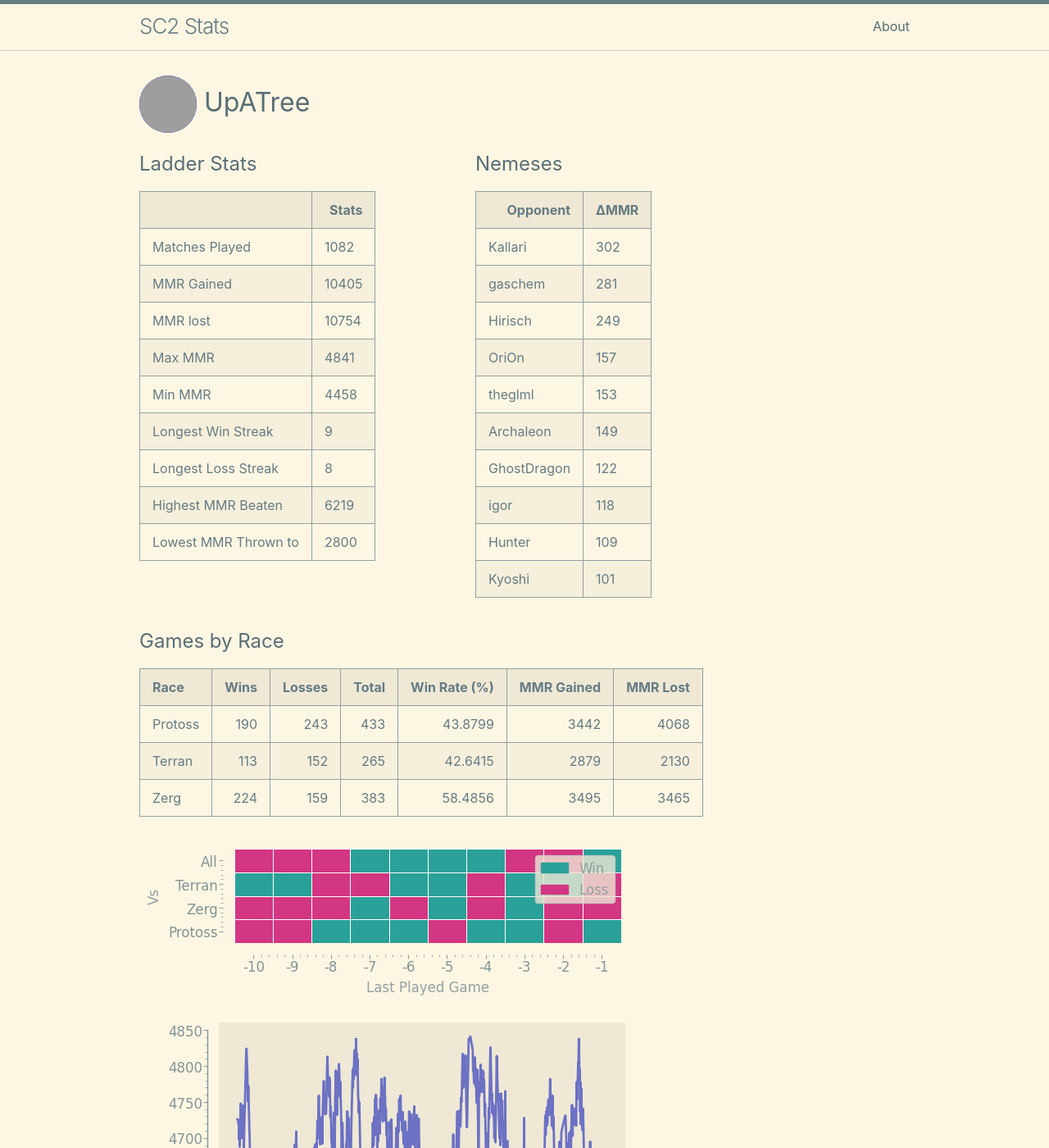
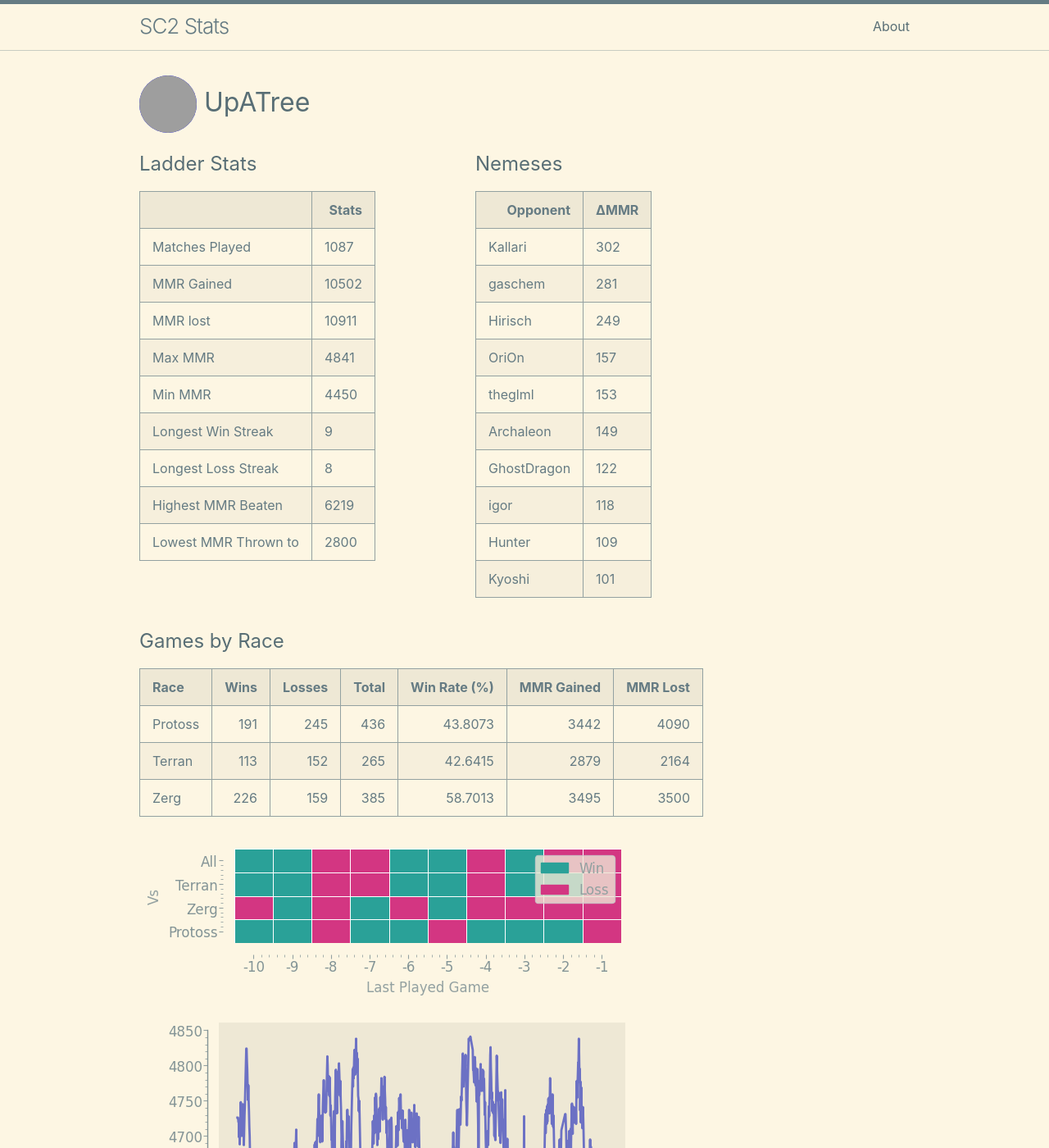
Before and after one commit to kylermurphy/UpATree, a Jekyll site: the page built from docs/index.md, in a window 1280 px wide and 1400 px high. Shown: the whole window at 82% size. Built offline with Jekyll 4.4.1, drawn with Linux system fonts in a browser that asks for light colours; grey boxes are pictures that could not be loaded.

Commit message:
running on push

```diff
--- a/docs/index.md
+++ b/docs/index.md
@@ -18,15 +18,15 @@ layout: home
   <tbody>
     <tr>
       <td>Matches Played</td>
-      <td>1082</td>
+      <td>1087</td>
     </tr>
     <tr>
       <td>MMR Gained</td>
-      <td>10405</td>
+      <td>10502</td>
     </tr>
     <tr>
       <td>MMR lost</td>
-      <td>10754</td>
+      <td>10911</td>
     </tr>
     <tr>
       <td>Max MMR</td>
@@ -34,7 +34,7 @@ layout: home
     </tr>
     <tr>
       <td>Min MMR</td>
-      <td>4458</td>
+      <td>4450</td>
     </tr>
     <tr>
       <td>Longest Win Streak</td>
@@ -114,9 +114,9 @@ layout: home
 
 | Race    |   Wins |   Losses |   Total |   Win Rate (%) |   MMR Gained |   MMR Lost |
 |:--------|-------:|---------:|--------:|---------------:|-------------:|-----------:|
-| Protoss |    190 |      243 |     433 |        43.8799 |         3442 |       4068 |
-| Terran  |    113 |      152 |     265 |        42.6415 |         2879 |       2130 |
-| Zerg    |    224 |      159 |     383 |        58.4856 |         3495 |       3465 |
+| Protoss |    191 |      245 |     436 |        43.8073 |         3442 |       4090 |
+| Terran  |    113 |      152 |     265 |        42.6415 |         2879 |       2164 |
+| Zerg    |    226 |      159 |     385 |        58.7013 |         3495 |       3500 |
 
 ![Games by Race](./assets/gm_hist.png)
 
--- a/log.txt
+++ b/log.txt
@@ -311,3 +311,4 @@ Writing a log file 2025-03-06 17:36:54.
 Writing a log file 2025-03-06 17:49:47.
 Writing a log file 2025-03-06 18:30:53.
 Writing a log file 2025-03-06 18:51:04.
+Writing a log file 2025-03-06 19:17:54.
```
Also changed, not shown: docs/assets/MMR.png, docs/assets/daily.png, docs/assets/gm_hist.png, docs/assets/r_wrt.png, 1 other file.
